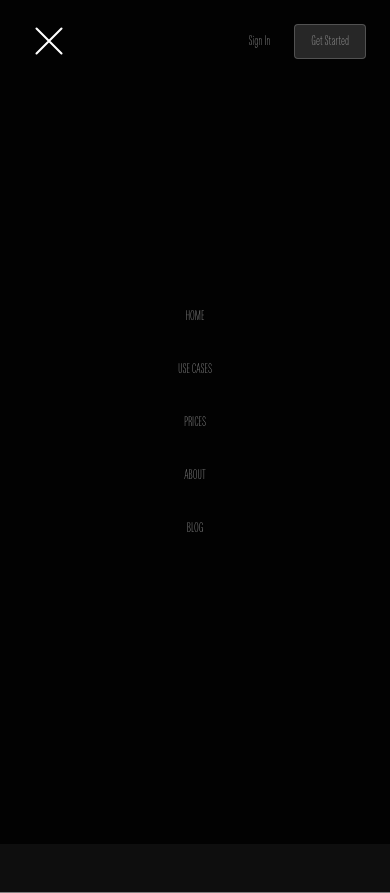
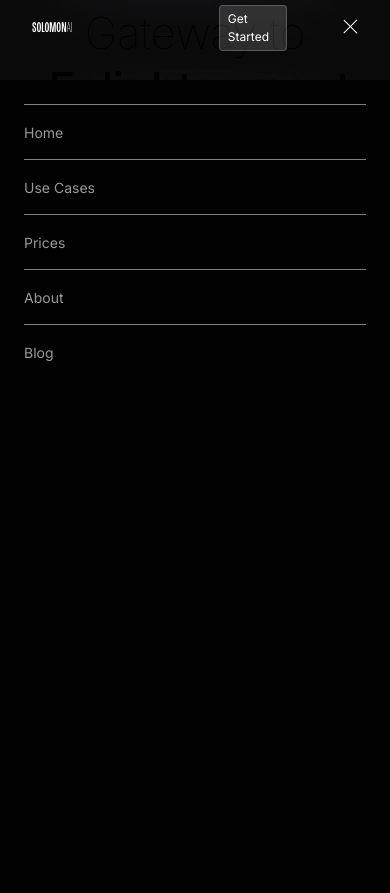
Before and after one commit to slimmsyd/SOLOMON_V3, a Next.js app in the folder solomon_ai/: page /login in a window 390 px wide. Both pictures are taken after a click on the element 346 px from the left and 28 px from the top of the page. Built offline with nearby package versions, Linux system fonts and the light colour scheme; no server answers.

Commit message:
updated the home page

```diff
--- a/solomon_ai/src/app/HomePage.tsx
+++ b/solomon_ai/src/app/HomePage.tsx
@@ -165,7 +165,7 @@ export default function HomePage() {
               start: "top top",
               end: "+=200%", // Adjust the end point to ensure the animation covers the scroll distance
               scrub: true,
-              markers: true, // Add markers for debugging
+              // markers: true, // Add markers for debugging
               onEnter: () => console.log("ScrollTrigger onEnter"),
               onLeave: () => console.log("ScrollTrigger onLeave"),
               onEnterBack: () => console.log("ScrollTrigger onEnterBack"),
--- a/solomon_ai/src/app/globals.css
+++ b/solomon_ai/src/app/globals.css
@@ -81,8 +81,7 @@ body {
 
   /* background: var(--main-black); */
 }
-h1
-{
+h1 {
   font-size: 60px !important;
   line-height: 125% !important;
 }
@@ -109,10 +108,8 @@ h6 {
   font-size: 16px;
   line-height: 125% !important;
 }
-@media screen and (max-width: 950px)
-{
-  h1
-{
+@media screen and (max-width: 950px) {
+  h1 {
     font-size: 44px !important;
   }
 
@@ -123,7 +120,6 @@ h2 {
   h3 {
     font-size: 24px;
   }
-
 }
 
 img {
@@ -189,47 +185,63 @@ nav a,
 nav button {
   font-size: 14px !important;
 }
+a span {
+  font-size: 14px !important;
+}
 
 nav button {
   height: 35px;
 }
+
+.nav-icon {
+  display: flex;
+  align-items: center;
+  justify-content: center;
+  height: 40px; /* Adjust as needed */
+}
+
+.mobileNavLink {
+  border-top: 0.5px solid #807f7f;
+  width: 100%;
+  height: 55px;
+  display: flex;
+  align-items: center;
+  /* margin-bottom: 10px; */
+}
+
+.mobileNav{
+  transition: opacity 300ms ease-in-out;
+}
 /* Nav Bar Code */
-
 
 /* HOME CODE */
 
-.homeHeaderContainer{
+.homeHeaderContainer {
   transition: opacity 500ms ease-in-out;
 }
-
 
 .figureWrapper {
   height: 100%;
   padding-bottom: 30vh;
 }
-.videoFigureContainer{
-  max-width: 800px;
+.videoFigureContainer {
+  max-width: 780px;
   /* min-width: 800px; */
-
 }
 figure video {
   max-height: 800px;
   border-radius: 10px;
-  max-width: 800px;
+  max-width: 780px;
   /* min-width: 800px; */
-
 
   border: 0.5px solid #807f7f;
 }
 
-
-
-.mainVideoContainer{
+.mainVideoContainer {
   max-height: 756px;
 
   align-self: center;
   border-radius: 10px;
-
 }
 .mainVideoContainer video {
   max-height: 100%;
@@ -239,42 +251,32 @@ figure video {
   height: 756px;
   object-fit: none;
   border-radius: 10px;
-  border: 1px solid #807F7F;
-
-
-
+  border: 1px solid #807f7f;
 }
-.vidDivider{
+.vidDivider {
   align-self: center;
   width: 269px;
   height: 5px;
-  background: #807F7F80;
+  background: #807f7f80;
   border-radius: 10px;
   border: none;
-  border: 1px solid #807F7F80;
-
-
+  border: 1px solid #807f7f80;
 }
 
-
-
-@media screen and (max-width: 950px){
-  .figureWrapper{
-    flex-direction:  column !important;
+@media screen and (max-width: 950px) {
+  .figureWrapper {
+    flex-direction: column !important;
     padding-bottom: 10vh;
-
   }
   .info-section {
     gap: 0vh;
   }
-  .featuresTab{
+  .featuresTab {
     font-size: 12px;
   }
 }
 
-
-
-.featuresTab{
+.featuresTab {
   background: #333333;
   border-radius: 10px;
 }
@@ -283,53 +285,43 @@ figure video {
   background-color: transparent;
 }
 
-
-
-
-
-@media screen and (max-width: 1280px)
- {
-  .blogImageWrapper{
+@media screen and (max-width: 1280px) {
+  .blogImageWrapper {
     flex-direction: row;
   }
-  .features-container{
+  .features-container {
     flex-direction: column !important;
-
   }
 }
 
 @media screen and (max-width: 800px) {
-  .blogImageWrapper{
+  .blogImageWrapper {
     flex-direction: column;
   }
 }
 
-.blogImage
-{
+.blogImage {
   min-width: 300px;
   height: 205px;
   border-radius: 8px;
-  border: 1px solid #807F7F;
+  border: 1px solid #807f7f;
 }
 
-.blogImage img{
+.blogImage img {
   height: 100%;
   width: 100%;
   object-fit: cover;
   border-radius: 8px;
-
 }
 
-.newsLetterForm{
-  border-bottom: 1px solid #807F7F58;
-  font-size: 14px;
-
-
-}
-.newsLetterForm::placeholder{
+.newsLetterForm {
+  border-bottom: 1px solid #807f7f58;
   font-size: 14px;
 }
-.newsLetterInput{
+.newsLetterForm::placeholder {
+  font-size: 14px;
+}
+.newsLetterInput {
   padding: 10px 2px;
   width: 100%;
   outline: none;
@@ -357,8 +349,8 @@ figure video {
   width: 12px;
   height: 12px;
 }
-.iconBorder{
-  border: 1px solid #807F7F;
+.iconBorder {
+  border: 1px solid #807f7f;
   width: 42px;
   height: 42px;
   border-radius: 50%;
@@ -380,7 +372,7 @@ figure video {
   color: #4c35de;
 }
 
-.tempOverlay{
+.tempOverlay {
   filter: blur(5px);
 }
 
@@ -419,7 +411,7 @@ filter: blur(5px);
     overflow: hidden;
     text-overflow: ellipsis; /* Truncate text with ellipsis */
   }
-  .chatDashboard{
+  .chatDashboard {
     padding: 0px !important;
   }
 }
@@ -669,25 +661,25 @@ filter: blur(5px);
   min-width: 800px;
 }
 
-
 .figureHome {
   max-width: 900px;
 }
-.afterWrap::after{
+.afterWrap::after {
   bottom: -15%;
   right: 0%;
   transform: rotate(-90deg);
 }
 
-
-.afterWrap::before{
+.afterWrap::before {
   top: -5px;
   left: 0%;
   transform: rotate(90deg);
 }
 
 .renderCardsWrapper::before,
-.renderCardsWrapper::after, .afterWrap::after, .afterWrap::before {
+.renderCardsWrapper::after,
+.afterWrap::after,
+.afterWrap::before {
   content: "";
   position: absolute;
   width: 19px; /* Size of the square */
@@ -823,17 +815,13 @@ filter: blur(5px);
   background: #0f0b27;
 }
 
-
-
-.deleteChatContainer{
+.deleteChatContainer {
   width: 110pxs;
   height: 96px;
   border-radius: 5px;
-  border: 1px solid #B4B4B4;
+  border: 1px solid #b4b4b4;
   padding: 24px 15px;
 }
-
-
 
 /* DashBoard code  */
 
@@ -964,42 +952,35 @@ filter: blur(5px);
 }
 /* QUESTION FORM */
 
-
-
-.selectedBorder{
-  width: 100% ;
+.selectedBorder {
+  width: 100%;
   height: 2px;
   background: white;
   border: 1px solid white;
   border-radius: 5px;
 }
-.noneBorder{
-  width: 100% ;
+.noneBorder {
+  width: 100%;
   height: 2px;
   background: rgba(255, 255, 255, 0.146);
-  border: 1px solid rgba(255, 255, 255, 0.146);;
+  border: 1px solid rgba(255, 255, 255, 0.146);
   border-radius: 5px;
 }
 
-
-
-
-
 /* PROFILE CSS */
-.greyDivider{
+.greyDivider {
   height: 2px;
   width: 100%;
-  border-color:  #60606081;;
+  border-color: #60606081;
   /* background: #60606081; */
 }
 
-
-.accountContainer{
+.accountContainer {
   border: 0.5px solid #505050;
   height: 100%;
   border-radius: 10px;
 }
-.accountDiv{
+.accountDiv {
   padding: 20px;
 }
 /* PROFILE CSS */
--- a/solomon_ai/src/app/navigation/navComponent.tsx
+++ b/solomon_ai/src/app/navigation/navComponent.tsx
@@ -1,15 +1,46 @@
 import Link from "next/link";
 import { useEffect, useRef, useState } from "react";
-
+import gsap from "gsap";
 export default function NavComponent() {
   const [animate, setAnimate] = useState(false);
   const [navState, setNavState] = useState(false);
   const navIcon = useRef<HTMLDivElement>(null);
   const mobileNav = useRef<HTMLUListElement>(null);
 
+
   const toggleNav = () => {
     setNavState(!navState);
   };
+
+
+  useEffect(() => {
+    if (navState) {
+      gsap.to('.line1', {
+        rotation: 45,
+        y: 3,
+        transformOrigin: 'center',
+        duration: 0.3
+      });
+      gsap.to('.line2', {
+        rotation: -45,
+        y: -6,
+        transformOrigin: 'center',
+        duration: 0.3
+      });
+    } else {
+      gsap.to('.line1', {
+        rotation: 0,
+        y: 0,
+        duration: 0.3
+      });
+      gsap.to('.line2', {
+        rotation: 0,
+        y: 0,
+        duration: 0.3
+      });
+    }
+  }, [navState]);
+
 
   useEffect(() => {
     console.log("Loggin animate state", animate);
@@ -31,7 +62,6 @@ export default function NavComponent() {
 
   return (
     <>
-
       <nav
         className={
           animate
@@ -77,90 +107,99 @@ export default function NavComponent() {
             Blog
           </Link>
         </ul>
-        <div className="hidden items-center justify-between gap-8 xl:flex w-[280px]">
+        <div className="hidden items-center justify-end gap-8 xl:flex w-[280px]">
           <div className="flex items-center justify-end	  gap-4">
-            <Link href = "/login" className="abc-diatype-Regular text-gray text-[1.75rem] duration-300 ease-in-out hover:text-white">
+            <Link
+              href="/login"
+              className="abc-diatype-Regular text-gray text-[1.75rem] duration-300 ease-in-out hover:text-white"
+            >
               Sign In
             </Link>
-            <Link href = "/signup" className="px-2 py-1 abc-diatype-Regular bg-gray border border-white/20 text-white text-[1.75rem] rounded">
+            <Link
+              href="/signup"
+              className="px-2 py-1 abc-diatype-Regular bg-gray border border-white/20 text-white text-[1.75rem] rounded"
+            >
               Get Started
             </Link>
           </div>
         </div>
+
+        <div className="flex flex-row xl:hidden gap-[3rem] items-center ">
+          <Link
+            href="/signup"
+            className="px-2 py-1 md:text-[14px] !text-[12px] bg-gray border border-white/20 text-white rounded"
+          >
+            Get Started
+          </Link>
           <div
             ref={navIcon}
             onClick={toggleNav}
-          className="w-[40px] h-[26px] flex items-center justify-between flex-col cursor-pointer xl:hidden"
+            className="w-[40px] h-[10px] relative z-50 flex items-center justify-between flex-col cursor-pointer xl:hidden"
           >
-          <div className="w-[33%] h-[1.25px] rounded bg-white"></div>
-          <div className="w-full h-[1.25px] rounded bg-white"></div>
-          <div className="w-[33%] h-[1.25px] rounded bg-white"></div>
+      <div className="line line1 w-[60%] h-[1.25px] rounded bg-white"></div>
+      <div className="line line2 w-[60%] h-[1.25px] rounded bg-white"></div>
           </div>
+        </div>
+
         <ul
           ref={mobileNav}
-          className={`absolute inset-0 p-6 bg-main-black w-full h-screen flex items-center justify-center flex-col gap-[2rem] uppercase transition-transform duration-[1s] ease-in-out ${
-            navState ? "translate-x-0" : "translate-x-full"
+          className={`
+
+          mobileNav
+          absolute mt-[5rem] inset-0 p-6 bg-main-black w-full h-screen flex items-start justify-start flex-col  uppercase transition-transform duration-[1s] ease-in-out ${
+            navState ? " pointer-events-auto opacity-100 " : " pointer-events-none opacity-0"
           }`}
         >
-          <Link
-            href="/"
-            className="abc-diatype-thin text-gray text-[3rem] duration-300 ease-in-out hover:text-white"
+          <Link     href="/" className="mobileNavLink">
+            <span
+              className="text-gray text-[3rem] capitalize duration-300 ease-in-out hover:text-white"
             >
               Home
+            </span>
           </Link>
-          <Link
-            href="/"
-            className="abc-diatype-thin text-gray text-[3rem] duration-300 ease-in-out hover:text-white"
+
+
+          <Link     href="/" className="mobileNavLink">
+
+          <span
+            className=" text-gray text-[3rem] capitalize duration-300 ease-in-out hover:text-white"
           >
             Use Cases
+          </span>
+
           </Link>
-          <Link
-            href="/"
-            className="abc-diatype-thin text-gray text-[3rem] duration-300 ease-in-out hover:text-white"
+
+
+          <Link        href="/" className="mobileNavLink">
+
+          <span
+            className=" text-gray text-[3rem] capitalize duration-300 ease-in-out hover:text-white"
           >
             Prices
+          </span>
+
           </Link>
-          <Link
-            href="/"
-            className="abc-diatype-thin text-gray text-[3rem] duration-300 ease-in-out hover:text-white"
+
+
+          <Link        href="/" className="mobileNavLink">
+
+          <span
+            className=" text-gray text-[3rem] capitalize duration-300 ease-in-out hover:text-white"
           >
             About
+          </span>
+
           </Link>
-          <Link
-            href="/"
-            className="abc-diatype-thin text-gray text-[3rem] duration-300 ease-in-out hover:text-white"
+
+          <Link        href="/"  className="mobileNavLink">
+
+          <span
+            className=" text-gray text-[3rem] capitalize duration-300 ease-in-out hover:text-white"
           >
             Blog
+          </span>
+
           </Link>
-          <div className="absolute p-6 top-0 right-0 flex items-center gap-6">
-            <button
-
-            className="abc-diatype-thin text-gray text-[1.75rem] duration-300 ease-in-out hover:text-white">
-              Sign In
-            </button>
-            <button className="px-4 abc-diatype-thin text-gray text-[1.75rem] bg-gray border border-white/20 duration-300 ease-in-out rounded">
-              Get Started
-            </button>
-          </div>
-          <div
-            className="return-arrow absolute px-6 py-4 top-0 left-0 flex items-center gap-4 cursor-pointer"
-            onClick={toggleNav}
-          >
-            <svg
-              xmlns="http://www.w3.org/2000/svg"
-              width="50"
-              height="50"
-              viewBox="0 0 24 24"
-            >
-              <path fill="none" d="M0 0h24v24H0z" />
-              <path
-                d="M18 6L6 18M6 6l12 12"
-                stroke="white"
-                strokeWidth="1"
-                strokeLinecap="round"
-              />
-            </svg>
-          </div>
         </ul>
       </nav>
     </>
```
Lines whose indentation alone changed are shown as unchanged.
